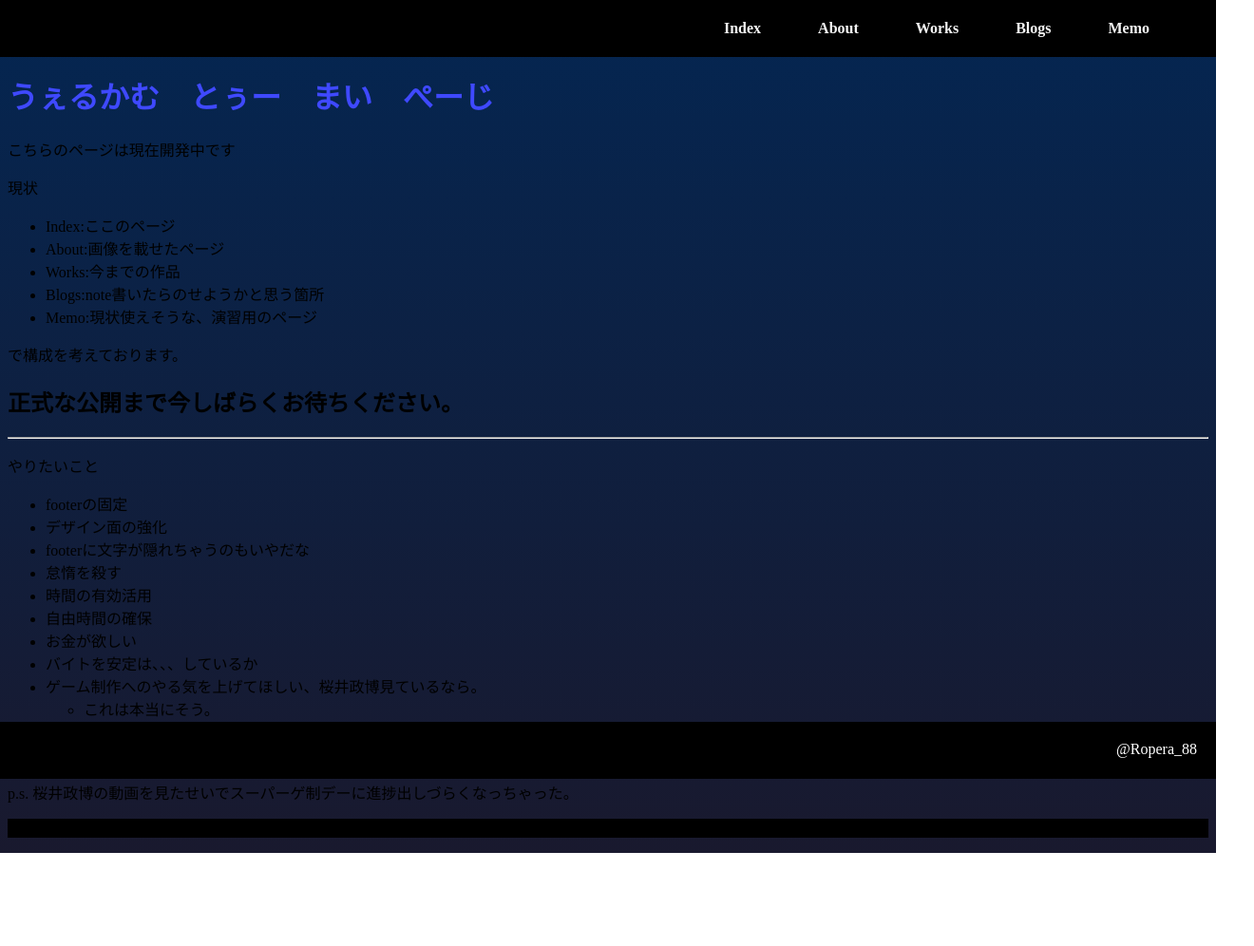
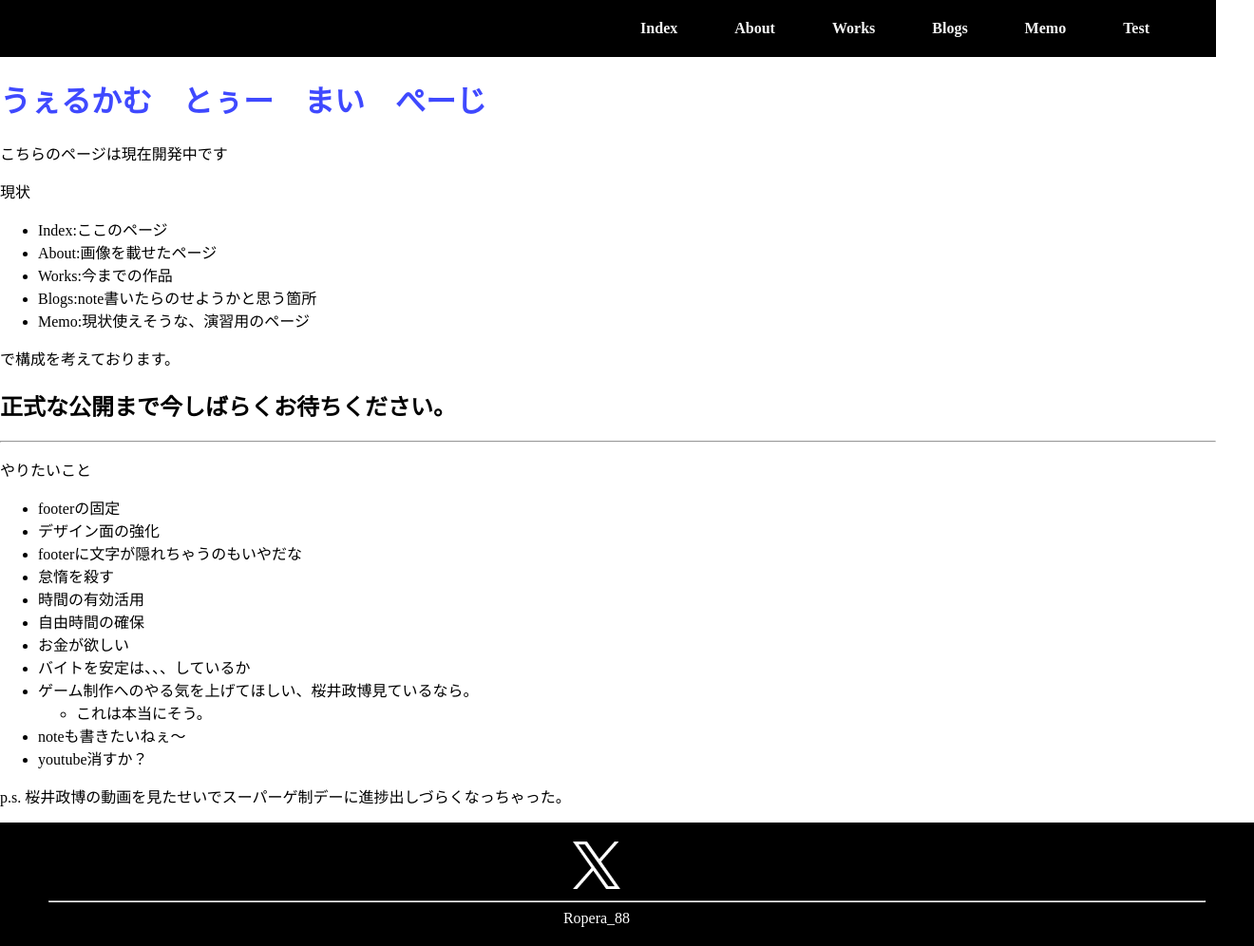
Before and after one commit to RoperaSn88/Portfolio, a plain HTML site: page index.html in a window 1280 px wide. Shown: the whole page at 95% size, 1320 px wide, since content can reach past the window. Before the commit the page ends 898 px from the top, so only its background shows below. Drawn offline with Linux system fonts and the light colour scheme.

Commit message:
footerいじった

```diff
--- a/index.html
+++ b/index.html
@@ -15,6 +15,7 @@
 
     </head>
     <body>
+        <div class="wrap">
             <header>
                 <nav class="nav">
                     <ul class="menu">
@@ -23,12 +24,12 @@
                         <li class="HeaderItem"><a href="Works.html">Works</a></li>
                         <li class="HeaderItem"><a href="Blogs.html">Blogs</a></li>
                         <li class="HeaderItem"><a href="memo.html">Memo</a></li>
+                        <li class="HeaderItem"><a href="test.html">Test</a></li>
                     </ul>
                 </nav>
             </header>
 
             <main>
-            <p class="kuuhaku">nyaaa</p>
                 <h1>うぇるかむ　とぅー　まい　ぺーじ</h1>
                 <p>こちらのページは現在開発中です</p>
                 <p>現状</p>
@@ -44,6 +45,7 @@
                 <hr>
                 <p>やりたいこと</p>
                 <ul>
+
                     <li>footerの固定</li>
                     <li>デザイン面の強化</li>
                     <li>footerに文字が隠れちゃうのもいやだな</li>
@@ -59,12 +61,24 @@
                     <li>noteも書きたいねぇ～</li>
                     <li>youtube消すか？</li>
 
+
+
                 </ul>
                 <p>p.s. 桜井政博の動画を見たせいでスーパーゲ制デーに進捗出しづらくなっちゃった。</p>
-            <p class="kuuhakuunder">oahf</p>
             </main>
+
+            <footer>
+                <div class="footer1">
+                    <a href="https://x.com/Ropera_88">
+                        <img src="imgs/logo-white.png" alt="Xのロゴ" width="50" height="50">
+                    </a>
+                </div>
+                <hr width="95%">
+                <div class="footer2">
+                    Ropera_88
+                </div>
+            </footer>
+        </div>
     </body>
-    <footer>
-        @Ropera_88
-    </footer>
+
 </html>
--- a/style.css
+++ b/style.css
@@ -25,7 +25,7 @@ h1{
 .target2{
     background-color: red;
     color:rgb(255, 182, 182);
-    margin: 16px;
+
     border:2px dotted black;
 }
 .target2::before{
@@ -42,8 +42,6 @@ h1{
 .h1border{
     font-size:3rem;
     text-align:center;
-    padding: 1rem;
-    margin:1rem;
     color:white;
     background: linear-gradient(to bottom right,blue,pink);
     border-radius: 1.5rem;
@@ -59,12 +57,49 @@ header{
     box-sizing: border-box;
     top: 0;
     left: 0;
-    display: flex;
+    display:flex;
     align-items: center;
+    justify-content:flex-end;
+    /* ロゴとメニューを横並びにする */
 
-    /* ロゴとメニューを横並びにする */
-    display: flex;
-    justify-content:flex-end;
+}
+footer{
+    width:100%;
+    height:10%;
+    background: #000000;
+    color:white;
+    margin-top: auto;
+    padding: 20px;
+}
+.footer1{
+    width:95%;
+    text-align: center;
+}
+
+.footer2{
+    width:95%;
+    text-align: center;
+}
+
+.footerhr{
+    size:50%;
+}
+.wrap{
+    display:flex;
+    flex-direction: column;
+    min-height: 100vh;
+
+}
+main{
+    /*空白*/
+    margin-top: 60px;
+
+}
+.aaaaa{
+    display: grid;
+    grid-template-rows: auto 1fr auto;
+    grid-template-columns: 100%;
+    min-height: 100vh;
 }
 
 header .nav .menu {
@@ -82,6 +117,7 @@ header .nav .menu li a{
    text-decoration: none;
 }
 
+
 .HeaderItem{
     margin:0 0px;
     color:lightgray;
@@ -95,31 +131,10 @@ header .nav .menu li a{
 }
 
 
-footer{
-    position: fixed;
-    width:100%;
-    height:60px;
-    background: #000000;
-    color:white;
-    padding: 20px 20px;
-    box-sizing: border-box;
-    top: 95%;
-    left: 0%;
-    display: flex;
-    align-items: right;
 
-
-    display: flex;
-    justify-content:flex-end;
-}
 
 .kuuhaku{
     height: 40px;
-    width:100%;
-    background-color: #000000;
-}
-.kuuhakuunder{
-    height: 20px;
     width:100%;
     background-color: #000000;
 }
@@ -138,6 +153,7 @@ a:hover{
     color:lightgray;
 }
 
+
 body{
-    background:repeating-linear-gradient(#042652,#19192e);
+    margin: 0;
 }
--- /dev/null
+++ b/teststyle.css
@@ -0,0 +1,18 @@
+html,body{
+    height:100%;
+}
+#wrap{
+    width: 100%;
+    position: relative;
+    height:auto !important; /*IE6対策*/
+    height: 100%; /*IE6対策*/
+    min-height: 100%;
+}
+#contents{
+    padding-bottom:140px; /*フッターの高さと同じ*/
+}
+#footer{
+   height:140px;
+    position:absolute;
+    bottom:0;
+}
```
Also changed, not shown: test.html (added, +9 -0 lines), imgs/logo-black.png (added), imgs/logo-white.png (added). Lines whose indentation alone changed are shown as unchanged.
